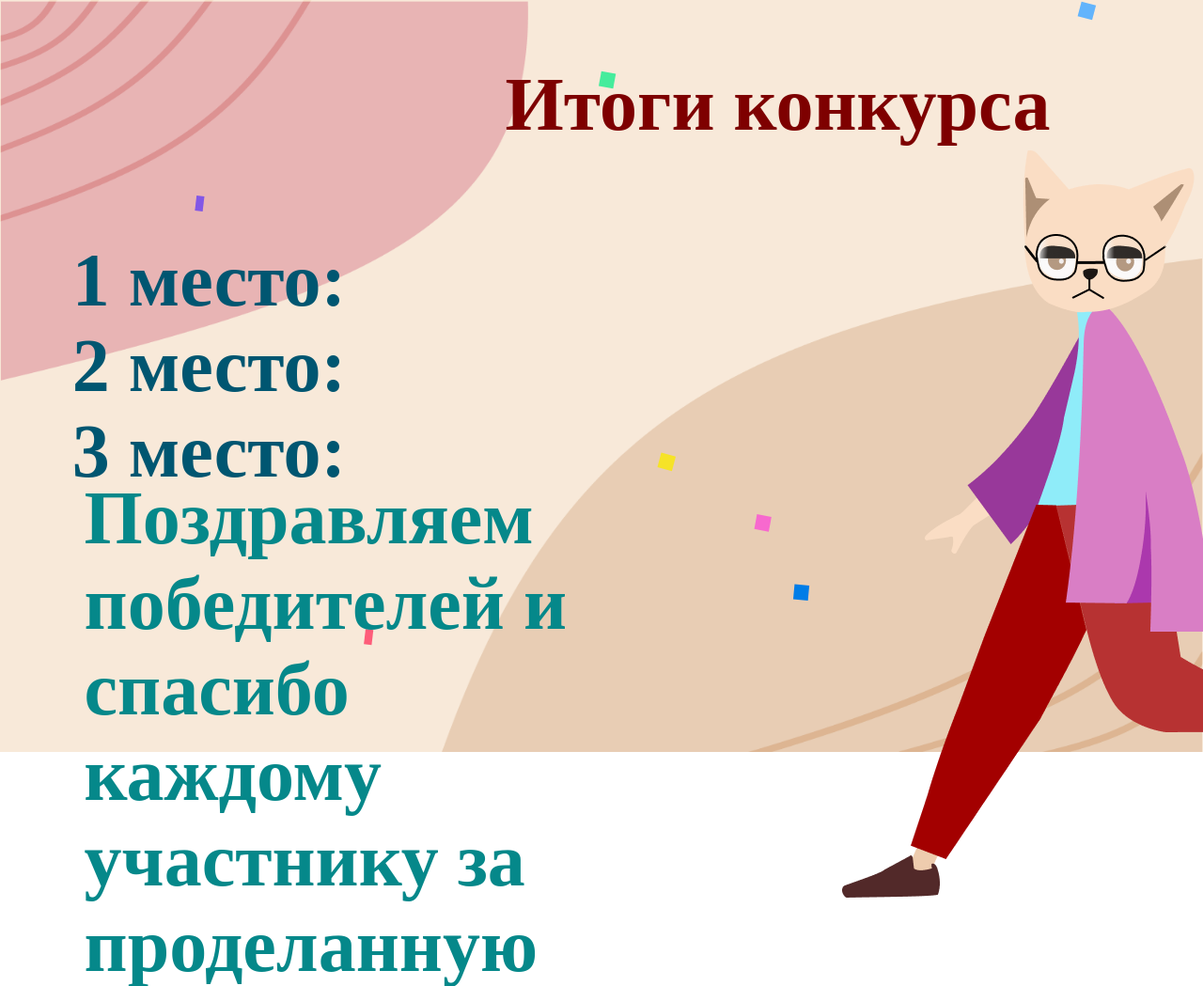
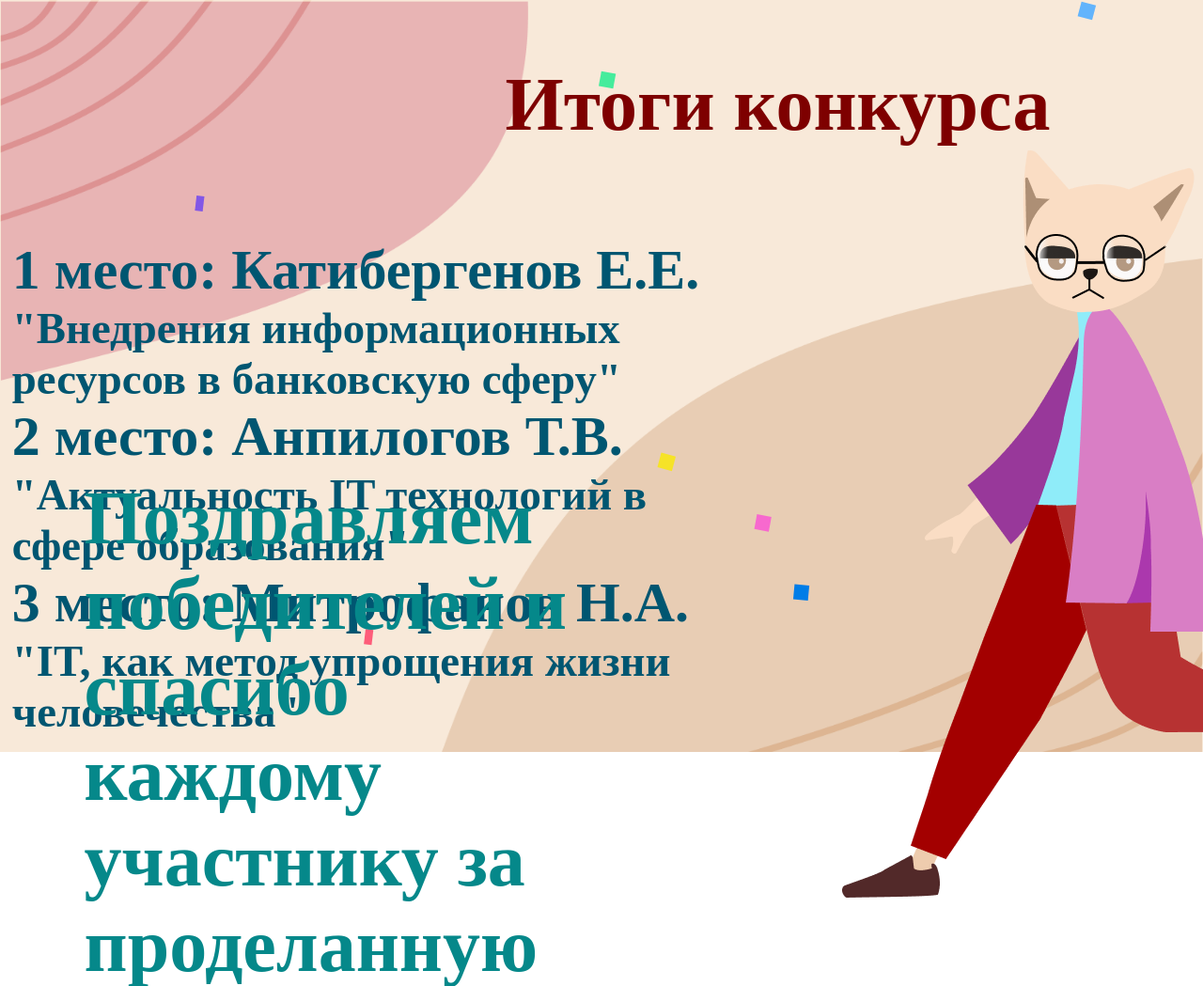
Before and after one commit to AshotKirgiz/hakaton-morkovka, a Django app: page /accounts/end/ in a window 1280 px wide; the page is wider, and only the part inside the window is pictured. Shown: the top 1049 px of that part at 94% size. Run offline with Django 3.2, Linux system fonts and the light colour scheme; parts of the project's set-up code (start-up, migrations or seed data) failed here and were passed over.

Commit message:
version 1.0000000000

```diff
--- a/morkovka/home/static/css/finish.css
+++ b/morkovka/home/static/css/finish.css
@@ -26,8 +26,7 @@
     position: absolute;
     font-size: 30px;
     top: 30%;
-    left: 5%;
-    right: 10%;
+    right: 40%;
     margin: 1%;
     color: #005671;
     font-size: 40px;
--- a/templates/finish.html
+++ b/templates/finish.html
@@ -30,9 +30,12 @@
 </div>
 
 <div class="txt2">
-    <h1>1 место:</h1>
-    <h1>2 место:</h1>
-    <h1>3 место:</h1>
+    <h2>1 место: Катибергенов Е.Е.</h2>
+    <h3>"Внедрения информационных ресурсов в банковскую сферу"</h3>
+    <h2>2 место: Анпилогов Т.В.</h2>
+    <h3>"Актуальность IT технологий в сфере образования"</h3>
+    <h2>3 место: Митрофанов Н.A.</h2>
+    <h3>"IT, как метод упрощения жизни человечества"</h3>
 </div>
 
 <div class="txt3">
```
